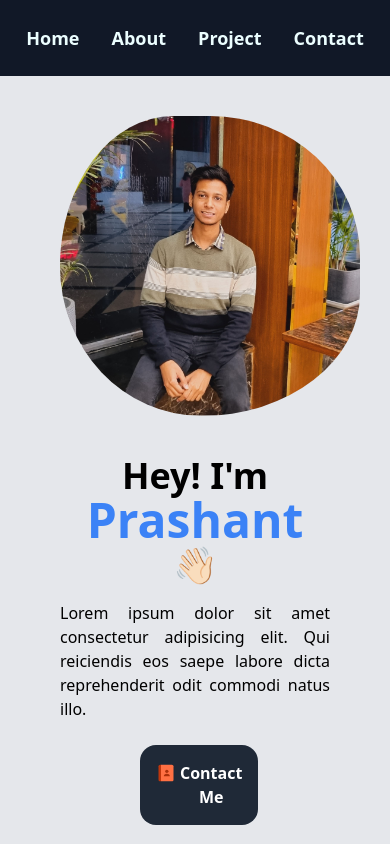
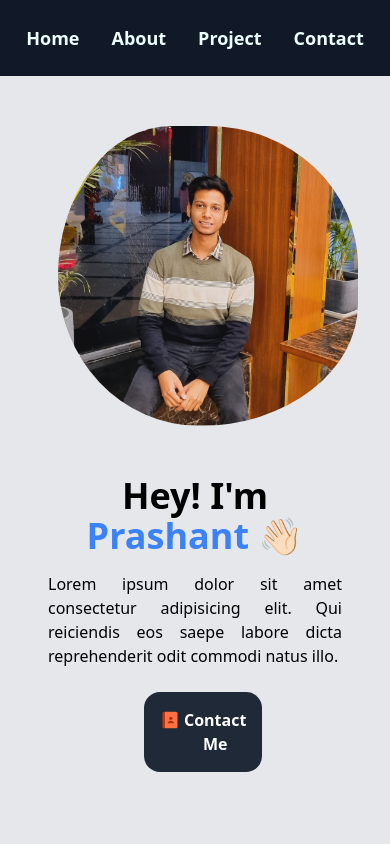
Before and after one commit to prashant-19/prashant-portfolio, a React (Create React App) app: page / in a window 390 px wide. Shown: the top 844 px of the page. Built offline with nearby package versions, Linux system fonts and the light colour scheme.

Commit message:
commit 2 to check intro page to phone

```diff
--- a/src/component/landingpage/intro.css
+++ b/src/component/landingpage/intro.css
@@ -5,8 +5,8 @@
     background-size: cover;
     -webkit-background-position: center;
     background-position: center center;
-    margin: 40px;
-    border-color: black;
+    margin: 50px;
+
     animation: animate 20s ease-in-out infinite;
     transition: all 1s ease-in-out;
 }
--- a/src/component/landingpage/intro.jsx
+++ b/src/component/landingpage/intro.jsx
@@ -17,9 +17,9 @@ const intro = () => {
 
     return (
         <>
-            <div id="home" className="md:min-h-screen flex flex-col-reverse px-5 pb-20 md:flex-row bg-gray-200 md:px-56 ">
+            <div id="home" className="md:min-h-screen flex flex-col-reverse px-2 pb-20 md:flex-row bg-gray-200 md:px-56 ">
                 <div className=" basis-1/2 mx-10  md:my-48 md:mx-10">
-                    <p className="text-4xl text-center md:text-5xl font-bold md:text-left">Hey! I'm <span className=" text-5xl text-blue-500">Prashant</span> 👋🏻 </p>
+                    <p className="text-4xl text-center md:text-5xl font-bold md:text-left">Hey! I'm <span className=" text-4xl text-blue-500">Prashant</span> 👋🏻 </p>
                     <p className="md:text-2xl text-justify py-4 md:py-4">Lorem ipsum dolor sit amet consectetur adipisicing
                         elit. Qui reiciendis eos
                         saepe labore dicta reprehenderit odit
@@ -27,7 +27,7 @@ const intro = () => {
                     </p>
 
                     <button onClick={() => scrollToSection('contact')}
-                        className="flex flex-row mx-20 mt-2 lg:mx-0 text-white bg-gray-800 hover:bg-gray-900 focus:outline-none focus:ring-gray-300 font-semibold rounded-2xl
+                        className="flex flex-row mx-24 mt-2 lg:mx-0 text-white bg-gray-800 hover:bg-gray-900 focus:outline-none focus:ring-gray-300 font-semibold rounded-2xl
                               px-4 py-4 lg:px-8 lg:py-5 dark:bg-gray-800 dark:hover:bg-gray-700
                              dark:focus:ring-gray-700 dark:border-gray-700">
 
```
